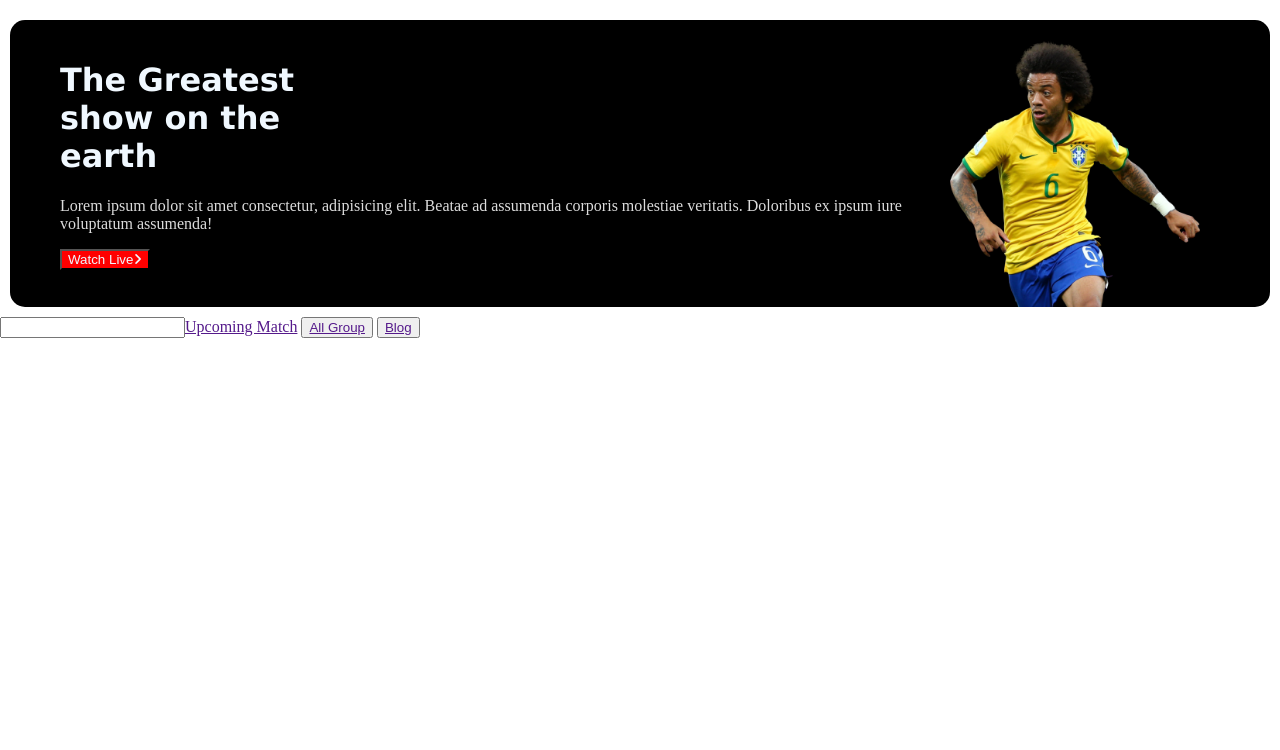
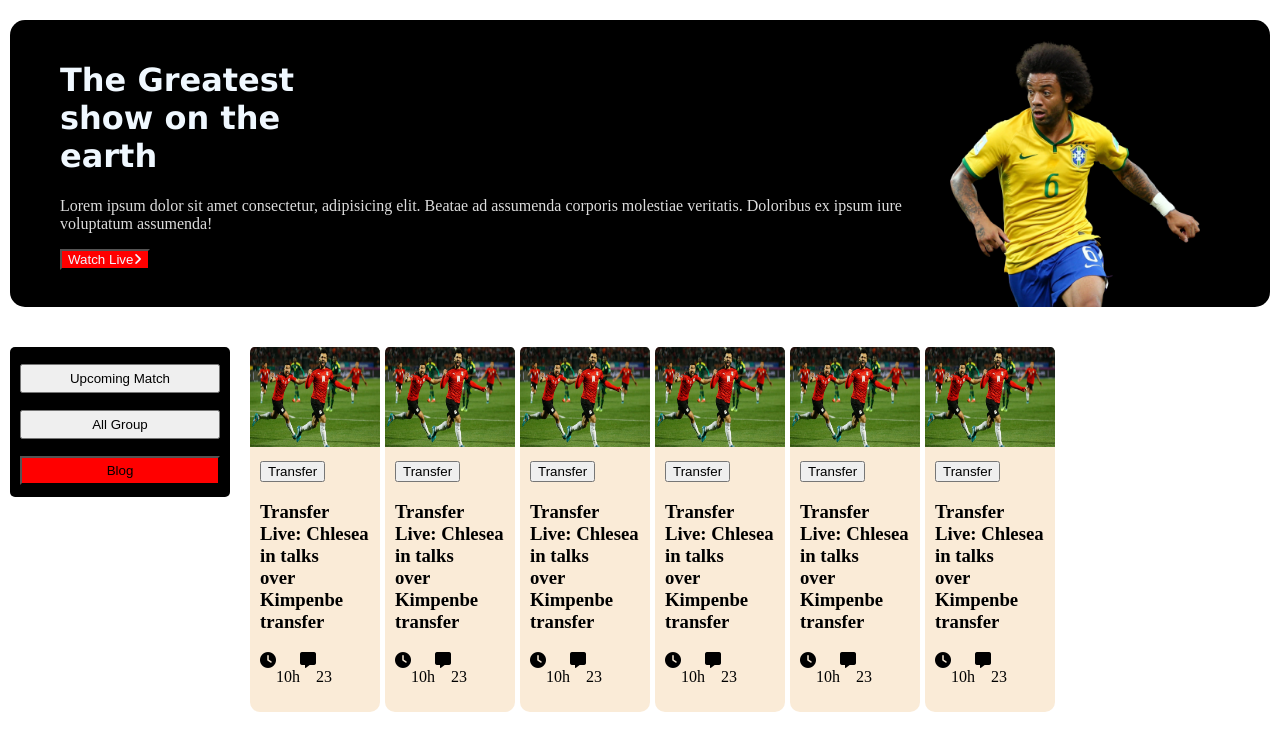
Before and after one commit to alhaj-cmd/Batch-6B, a plain HTML site: page index.html in a window 1280 px wide. Drawn offline with Linux system fonts and the light colour scheme.

Commit message:
aside part

```diff
--- a/index.html
+++ b/index.html
@@ -29,12 +29,111 @@
     </header>
     <!-- This is section part -->
     <section>
-        <article class="form">
-            <form>
-            <input type="text" ><a href="">Upcoming Match</a>
-            <button><a href="">All Group</a></button>
-            <button><a href="">Blog</a></button>
+        <article class="arts-area">
+         <form class="forms-area">
+            <input type="submit" value="Upcoming Match">
+            <br>
+            <input type="submit" value="All Group">
+            <br>
+            <input type="submit" id="links-part" value="Blog">
         </form>
+        <aside class="player">
+            <div class="player-img">
+                <img src="images/Blog Image.png" alt="This is players">
+                <br>
+                <div class="side">
+                <button>Transfer</button>
+                <h3>Transfer Live: Chlesea in talks <br>
+                    over Kimpenbe transfer</h3>
+                <div class="icon-f">
+                    <i class="fa-solid fa-clock"></i>
+                    <p>10h</p>
+                    <i class="fa-solid fa-message"></i>
+                    <p>23</p>
+                </div>
+                </div>
+            </div>
+
+            <div class="player-img">
+                <img src="images/Blog Image.png" alt="This is players">
+                <br>
+                <div class="side">
+                <button>Transfer</button>
+                <h3>Transfer Live: Chlesea in talks <br>
+                    over Kimpenbe transfer</h3>
+                <div class="icon-f">
+                    <i class="fa-solid fa-clock"></i>
+                    <p>10h</p>
+                    <i class="fa-solid fa-message"></i>
+                    <p>23</p>
+                </div>
+                </div>
+            </div>
+
+            <div class="player-img">
+                <img src="images/Blog Image.png" alt="This is players">
+                <br>
+                <div class="side">
+                <button>Transfer</button>
+                <h3>Transfer Live: Chlesea in talks <br>
+                    over Kimpenbe transfer</h3>
+                <div class="icon-f">
+                    <i class="fa-solid fa-clock"></i>
+                    <p>10h</p>
+                    <i class="fa-solid fa-message"></i>
+                    <p>23</p>
+                </div>
+                </div>
+            </div>
+
+            <div class="player-img">
+                <img src="images/Blog Image.png" alt="This is players">
+                <br>
+                <div class="side">
+                <button>Transfer</button>
+                <h3>Transfer Live: Chlesea in talks <br>
+                    over Kimpenbe transfer</h3>
+                <div class="icon-f">
+                    <i class="fa-solid fa-clock"></i>
+                    <p>10h</p>
+                    <i class="fa-solid fa-message"></i>
+                    <p>23</p>
+                </div>
+                </div>
+            </div>
+
+            <div class="player-img">
+                <img src="images/Blog Image.png" alt="This is players">
+                <br>
+                <div class="side">
+                <button>Transfer</button>
+                <h3>Transfer Live: Chlesea in talks <br>
+                    over Kimpenbe transfer</h3>
+                <div class="icon-f">
+                    <i class="fa-solid fa-clock"></i>
+                    <p>10h</p>
+                    <i class="fa-solid fa-message"></i>
+                    <p>23</p>
+                </div>
+                </div>
+            </div>
+
+            <div class="player-img">
+                <img src="images/Blog Image.png" alt="This is players">
+                <br>
+                <div class="side">
+                <button>Transfer</button>
+                <h3>Transfer Live: Chlesea in talks <br>
+                    over Kimpenbe transfer</h3>
+                <div class="icon-f">
+                    <i class="fa-solid fa-clock"></i>
+                    <p>10h</p>
+                    <i class="fa-solid fa-message"></i>
+                    <p>23</p>
+                </div>
+                </div>
+            </div>
+        </aside>
         </article>
     </section>
 </body>
--- a/styles/style.css
+++ b/styles/style.css
@@ -43,3 +43,58 @@ body{
     width: 250px;
 
 }
+/* section */
+.arts-area{
+    border-radius: 15px;
+    margin: 10px;
+    margin-top: 40px;
+    display: flex;
+
+}
+/* from */
+.forms-area{
+   background-color: black;
+   width: 200px;
+   height: 130px;
+   position: relative;
+   padding: 10px 10px;
+   border-radius: 5px;
+   margin-right: 15px;
+
+}
+.forms-area input{
+    padding: 5px;
+    margin-bottom: 10px;
+    margin-top: 7px;
+    width: 100%;
+
+}
+#links-part{
+    background-color: red;
+}
+.player-img{
+    background-color: antiquewhite;
+    padding: 0;
+    width: 130px;
+    margin-bottom: 10px;
+    margin-left: 5px;
+    border-radius: 10px;
+
+
+}
+.player-img img {
+    height: 100px;
+    width: 100%;
+
+}
+.side{
+    margin: 10px;
+}
+
+.icon-f{
+    display:inline-flex;
+}
+.player{
+    display:flex;
+    overflow: inherit;
+}
```
Also changed, not shown: home.html (added, +13 -0 lines).
